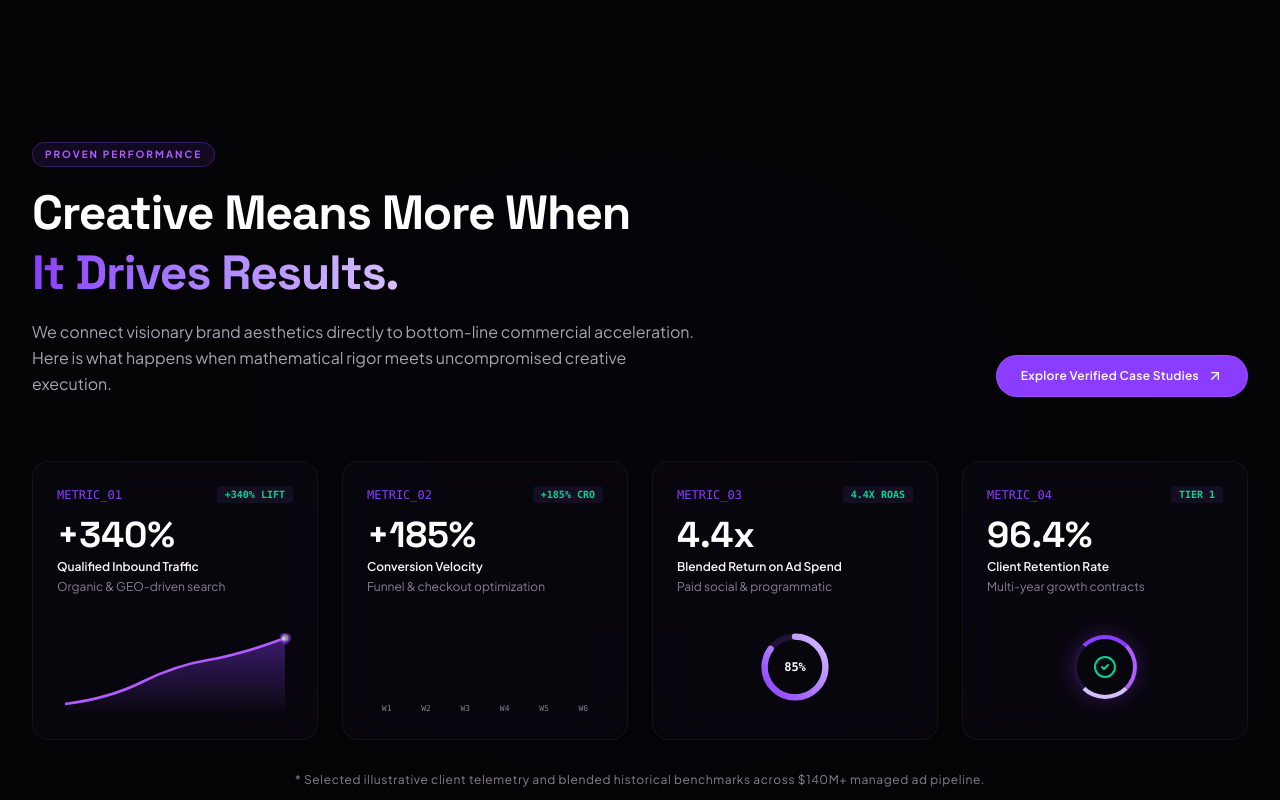
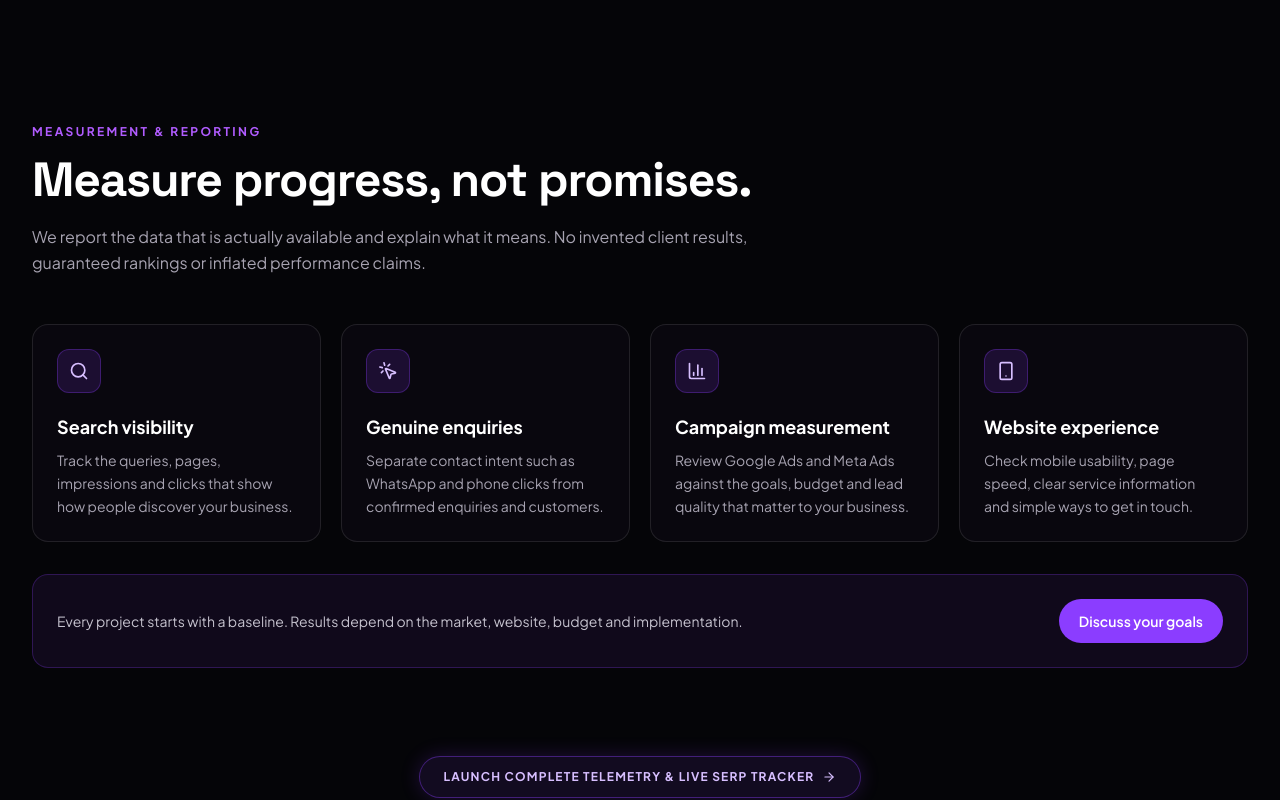
Before and after one commit to vishnu1191/seo-code, a React (Vite) app: page / in a window 1280 px wide. Shown: the part 3860-4660 px from the top of the page. Built offline with nearby package versions, Linux system fonts and the light colour scheme.

Commit message:
Improve SEO metadata and remove unverified performance claims

```diff
--- a/src/components/PerformanceSection.tsx
+++ b/src/components/PerformanceSection.tsx
@@ -1,243 +1,62 @@
-import React, { useState } from 'react';
-import { TrendingUp, BarChart3, PieChart, Activity, ArrowUpRight, CheckCircle2 } from 'lucide-react';
-import { motion } from 'motion/react';
-import { PERFORMANCE_METRICS } from '../data/agencyData';
+import React from 'react';
+import { Search, MousePointerClick, BarChart3, Smartphone } from 'lucide-react';
 
 interface PerformanceSectionProps {
   onOpenCaseStudies: () => void;
 }
 
-export const PerformanceSection: React.FC<PerformanceSectionProps> = ({ onOpenCaseStudies }) => {
-  const [activeTimeframe, setActiveTimeframe] = useState<'all' | 'enterprise' | 'dtc'>('all');
+const focusAreas = [
+  {
+    icon: Search,
+    title: 'Search visibility',
+    description: 'Track the queries, pages, impressions and clicks that show how people discover your business.',
+  },
+  {
+    icon: MousePointerClick,
+    title: 'Genuine enquiries',
+    description: 'Separate contact intent such as WhatsApp and phone clicks from confirmed enquiries and customers.',
+  },
+  {
+    icon: BarChart3,
+    title: 'Campaign measurement',
+    description: 'Review Google Ads and Meta Ads against the goals, budget and lead quality that matter to your business.',
+  },
+  {
+    icon: Smartphone,
+    title: 'Website experience',
+    description: 'Check mobile usability, page speed, clear service information and simple ways to get in touch.',
+  },
+];
 
-  return (
-    <section id="performance" className="relative py-20 lg:py-32 overflow-hidden">
-      {/* Background ambient lighting */}
-      <motion.div
-        animate={{ scale: [1, 1.15, 1], opacity: [0.12, 0.22, 0.12] }}
-        transition={{ duration: 9, repeat: Infinity, ease: "easeInOut" }}
-        className="absolute top-1/2 left-1/2 -translate-x-1/2 -translate-y-1/2 w-[700px] h-[400px] bg-[#4B147F]/15 rounded-full blur-[160px] pointer-events-none"
-      />
-
+export const PerformanceSection: React.FC<PerformanceSectionProps> = ({ onOpenCaseStudies }) => (
+  <section className="relative py-20 lg:py-28 overflow-hidden" aria-labelledby="performance-heading">
     <div className="max-w-7xl mx-auto px-4 sm:px-6 lg:px-8 relative z-10">
-
-        {/* Section Header */}
-        <motion.div
-          initial={{ opacity: 0, y: 20 }}
-          whileInView={{ opacity: 1, y: 0 }}
-          viewport={{ once: true, margin: "-40px" }}
-          transition={{ duration: 0.6, ease: "easeOut" }}
-          className="flex flex-col lg:flex-row lg:items-end justify-between gap-8 mb-16"
-        >
-          <div className="max-w-2xl">
-            <div className="inline-block px-3 py-1 rounded-full border border-[#8B3DFF]/30 bg-[#8B3DFF]/10 text-[#B15CFF] text-[10px] uppercase tracking-[0.2em] font-bold mb-4">
-              Proven Performance
-            </div>
-
-            <h2 className="font-['Space_Grotesk'] text-3xl sm:text-4xl lg:text-5xl font-bold tracking-tight text-white leading-tight mb-4">
-              Creative Means More When <br />
-              <span className="text-transparent bg-clip-text bg-gradient-to-r from-[#8B3DFF] to-[#D7BFFF]">
-                It Drives Results.
-              </span>
+      <div className="max-w-3xl mb-12">
+        <p className="text-xs uppercase tracking-[0.2em] text-[#B15CFF] font-bold mb-4">Measurement & Reporting</p>
+        <h2 id="performance-heading" className="font-['Space_Grotesk'] text-3xl sm:text-4xl lg:text-5xl font-bold tracking-tight text-white mb-5">
+          Measure progress, not promises.
         </h2>
-
         <p className="text-[#A7A3B1] text-base leading-relaxed">
-              We connect visionary brand aesthetics directly to bottom-line commercial acceleration. Here is what happens when mathematical rigor meets uncompromised creative execution.
+          We report the data that is actually available and explain what it means. No invented client results, guaranteed rankings or inflated performance claims.
         </p>
       </div>
-
-          <div className="flex items-center gap-3">
-            <motion.button
-              onClick={onOpenCaseStudies}
-              whileHover={{ scale: 1.03 }}
-              whileTap={{ scale: 0.97 }}
-              className="group inline-flex items-center gap-2 px-6 py-3 rounded-full text-xs font-semibold tracking-wide text-white bg-[#8B3DFF] hover:bg-[#9B4DFF] border border-[#B15CFF]/50 transition-all duration-300 hover:shadow-[0_0_25px_rgba(139,61,255,0.4)] cursor-pointer"
-            >
-              <span>Explore Verified Case Studies</span>
-              <ArrowUpRight className="w-4 h-4 text-white group-hover:translate-x-0.5 group-hover:-translate-y-0.5 transition-transform" />
-            </motion.button>
+      <div className="grid grid-cols-1 sm:grid-cols-2 lg:grid-cols-4 gap-5">
+        {focusAreas.map(({ icon: Icon, title, description }) => (
+          <article key={title} className="rounded-2xl bg-[#0A0810]/90 border border-white/10 p-6 hover:border-[#8B3DFF]/50 transition-colors">
+            <div className="w-11 h-11 rounded-xl bg-[#8B3DFF]/15 border border-[#8B3DFF]/30 flex items-center justify-center text-[#D7BFFF] mb-5">
+              <Icon className="w-5 h-5" aria-hidden="true" />
             </div>
-        </motion.div>
-
-        {/* 4 Performance Metric Cards Grid */}
-        <div className="grid grid-cols-1 sm:grid-cols-2 lg:grid-cols-4 gap-6">
-
-          {/* Card 1: Traffic Line Graph Visualization */}
-          <motion.div
-            initial={{ opacity: 0, y: 20 }}
-            whileInView={{ opacity: 1, y: 0 }}
-            viewport={{ once: true }}
-            transition={{ duration: 0.45, delay: 0 }}
-            whileHover={{ y: -6, transition: { duration: 0.2 } }}
-            className="group rounded-2xl bg-[#0A0810]/70 backdrop-blur-xl border border-white/5 hover:border-[#8B3DFF]/40 p-6 flex flex-col justify-between transition-colors duration-300 hover:shadow-[0_15px_35px_-10px_rgba(139,61,255,0.25)]"
-          >
-            <div>
-              <div className="flex items-center justify-between text-xs text-[#85818E] mb-3">
-                <span className="font-mono text-[#8B3DFF]">METRIC_01</span>
-                <span className="bg-[#140E23] px-2 py-0.5 rounded text-[10px] text-emerald-400 font-mono font-semibold">+340% LIFT</span>
-              </div>
-              <div className="font-['Space_Grotesk'] text-3xl sm:text-4xl font-bold text-white mb-1 group-hover:text-[#D7BFFF] transition-colors">
-                +340%
-              </div>
-              <div className="text-xs font-semibold text-[#F7F5FA] mb-1">Qualified Inbound Traffic</div>
-              <div className="text-xs text-[#85818E] mb-6">Organic & GEO-driven search</div>
-            </div>
-
-            {/* SVG Line Graph */}
-            <div className="relative w-full h-24 pt-2">
-              <svg viewBox="0 0 200 80" className="w-full h-full overflow-visible">
-                <defs>
-                  <linearGradient id="lineGrad" x1="0" y1="0" x2="0" y2="1">
-                    <stop offset="0%" stopColor="#8B3DFF" stopOpacity="0.4" />
-                    <stop offset="100%" stopColor="#8B3DFF" stopOpacity="0.0" />
-                  </linearGradient>
-                </defs>
-                {/* Area fill */}
-                <path
-                  d="M 0 70 Q 40 65, 70 50 T 130 30 T 200 10 L 200 80 L 0 80 Z"
-                  fill="url(#lineGrad)"
-                />
-                {/* Stroke line */}
-                <path
-                  d="M 0 70 Q 40 65, 70 50 T 130 30 T 200 10"
-                  fill="none"
-                  stroke="#B15CFF"
-                  strokeWidth="2.5"
-                />
-                {/* Endpoint pulsing dot */}
-                <circle cx="200" cy="10" r="4" fill="#FFFFFF" stroke="#8B3DFF" strokeWidth="2" className="animate-pulse" />
-              </svg>
-            </div>
-          </motion.div>
-
-          {/* Card 2: Conversion Bar Chart Visualization */}
-          <motion.div
-            initial={{ opacity: 0, y: 20 }}
-            whileInView={{ opacity: 1, y: 0 }}
-            viewport={{ once: true }}
-            transition={{ duration: 0.45, delay: 0.1 }}
-            whileHover={{ y: -6, transition: { duration: 0.2 } }}
-            className="group rounded-2xl bg-[#0A0810]/70 backdrop-blur-xl border border-white/5 hover:border-[#8B3DFF]/40 p-6 flex flex-col justify-between transition-colors duration-300 hover:shadow-[0_15px_35px_-10px_rgba(139,61,255,0.25)]"
-          >
-            <div>
-              <div className="flex items-center justify-between text-xs text-[#85818E] mb-3">
-                <span className="font-mono text-[#8B3DFF]">METRIC_02</span>
-                <span className="bg-[#140E23] px-2 py-0.5 rounded text-[10px] text-emerald-400 font-mono font-semibold">+185% CRO</span>
-              </div>
-              <div className="font-['Space_Grotesk'] text-3xl sm:text-4xl font-bold text-white mb-1 group-hover:text-[#D7BFFF] transition-colors">
-                +185%
-              </div>
-              <div className="text-xs font-semibold text-[#F7F5FA] mb-1">Conversion Velocity</div>
-              <div className="text-xs text-[#85818E] mb-6">Funnel & checkout optimization</div>
-            </div>
-
-            {/* SVG Bar Chart with glowing heights */}
-            <div className="flex items-end justify-between h-24 gap-2 pt-2 px-1">
-              {[35, 48, 62, 75, 90, 100].map((height, i) => (
-                <div key={i} className="flex-1 flex flex-col items-center gap-1 group-hover:scale-y-105 transition-transform duration-300 origin-bottom">
-                  <div
-                    className={`w-full rounded-t-sm transition-all duration-500 ${
-                      i === 5
-                        ? 'bg-gradient-to-t from-[#8B3DFF] to-[#D7BFFF] shadow-[0_0_12px_#8B3DFF]'
-                        : 'bg-[#1E1435] group-hover:bg-[#35105C]'
-                    }`}
-                    style={{ height: `${height}%` }}
-                  />
-                  <span className="text-[8px] font-mono text-[#85818E]">W{i + 1}</span>
-                </div>
+            <h3 className="text-white font-bold text-lg mb-2">{title}</h3>
+            <p className="text-sm text-[#A7A3B1] leading-relaxed">{description}</p>
+          </article>
         ))}
       </div>
-          </motion.div>
-
-          {/* Card 3: ROAS Circular Progress Ring */}
-          <motion.div
-            initial={{ opacity: 0, y: 20 }}
-            whileInView={{ opacity: 1, y: 0 }}
-            viewport={{ once: true }}
-            transition={{ duration: 0.45, delay: 0.2 }}
-            whileHover={{ y: -6, transition: { duration: 0.2 } }}
-            className="group rounded-2xl bg-[#0A0810]/70 backdrop-blur-xl border border-white/5 hover:border-[#8B3DFF]/40 p-6 flex flex-col justify-between transition-colors duration-300 hover:shadow-[0_15px_35px_-10px_rgba(139,61,255,0.25)]"
-          >
-            <div>
-              <div className="flex items-center justify-between text-xs text-[#85818E] mb-3">
-                <span className="font-mono text-[#8B3DFF]">METRIC_03</span>
-                <span className="bg-[#140E23] px-2 py-0.5 rounded text-[10px] text-emerald-400 font-mono font-semibold">4.4X ROAS</span>
+      <div className="mt-8 flex flex-col sm:flex-row sm:items-center sm:justify-between gap-4 rounded-2xl border border-[#8B3DFF]/25 bg-[#10091B] p-6">
+        <p className="text-sm text-[#C5C2CE]">Every project starts with a baseline. Results depend on the market, website, budget and implementation.</p>
+        <button onClick={onOpenCaseStudies} className="shrink-0 px-5 py-3 rounded-full bg-[#8B3DFF] hover:bg-[#9B4DFF] text-white text-sm font-semibold transition-colors">
+          Discuss your goals
+        </button>
       </div>
-              <div className="font-['Space_Grotesk'] text-3xl sm:text-4xl font-bold text-white mb-1 group-hover:text-[#D7BFFF] transition-colors">
-                4.4x
-              </div>
-              <div className="text-xs font-semibold text-[#F7F5FA] mb-1">Blended Return on Ad Spend</div>
-              <div className="text-xs text-[#85818E] mb-4">Paid social & programmatic</div>
-            </div>
-
-            {/* Circular Progress Gauge */}
-            <div className="relative flex items-center justify-center h-24">
-              <svg className="w-20 h-20 -rotate-90" viewBox="0 0 100 100">
-                <circle cx="50" cy="50" r="38" fill="none" stroke="#1F1235" strokeWidth="8" />
-                <circle
-                  cx="50"
-                  cy="50"
-                  r="38"
-                  fill="none"
-                  stroke="url(#circleGrad)"
-                  strokeWidth="8"
-                  strokeDasharray="238"
-                  strokeDashoffset="35"
-                  strokeLinecap="round"
-                  className="transition-all duration-1000 group-hover:stroke-[#D7BFFF]"
-                />
-                <defs>
-                  <linearGradient id="circleGrad" x1="0%" y1="0%" x2="100%" y2="100%">
-                    <stop offset="0%" stopColor="#8B3DFF" />
-                    <stop offset="100%" stopColor="#D7BFFF" />
-                  </linearGradient>
-                </defs>
-              </svg>
-              <div className="absolute font-mono text-xs font-bold text-white">
-                85%
-              </div>
-            </div>
-          </motion.div>
-
-          {/* Card 4: Executive Retention Sparkline */}
-          <motion.div
-            initial={{ opacity: 0, y: 20 }}
-            whileInView={{ opacity: 1, y: 0 }}
-            viewport={{ once: true }}
-            transition={{ duration: 0.45, delay: 0.3 }}
-            whileHover={{ y: -6, transition: { duration: 0.2 } }}
-            className="group rounded-2xl bg-[#0A0810]/70 backdrop-blur-xl border border-white/5 hover:border-[#8B3DFF]/40 p-6 flex flex-col justify-between transition-colors duration-300 hover:shadow-[0_15px_35px_-10px_rgba(139,61,255,0.25)]"
-          >
-            <div>
-              <div className="flex items-center justify-between text-xs text-[#85818E] mb-3">
-                <span className="font-mono text-[#8B3DFF]">METRIC_04</span>
-                <span className="bg-[#140E23] px-2 py-0.5 rounded text-[10px] text-emerald-400 font-mono font-semibold">TIER 1</span>
-              </div>
-              <div className="font-['Space_Grotesk'] text-3xl sm:text-4xl font-bold text-white mb-1 group-hover:text-[#D7BFFF] transition-colors">
-                96.4%
-              </div>
-              <div className="text-xs font-semibold text-[#F7F5FA] mb-1">Client Retention Rate</div>
-              <div className="text-xs text-[#85818E] mb-6">Multi-year growth contracts</div>
-            </div>
-
-            {/* Circular Ring Gauge Dual Accent */}
-            <div className="relative flex items-center justify-center h-24">
-              <div className="w-16 h-16 rounded-full border-4 border-[#1F1235] border-t-[#8B3DFF] border-r-[#B15CFF] border-b-[#D7BFFF] flex items-center justify-center shadow-[0_0_20px_rgba(139,61,255,0.3)] animate-spin-slow">
-                <CheckCircle2 className="w-6 h-6 text-emerald-400" />
-              </div>
-            </div>
-          </motion.div>
-
-        </div>
-
-        {/* Footnote */}
-        <div className="mt-8 text-center">
-          <p className="text-xs text-[#85818E] tracking-wider">
-            * Selected illustrative client telemetry and blended historical benchmarks across $140M+ managed ad pipeline.
-          </p>
-        </div>
-
     </div>
   </section>
 );
-};
```
Lines whose indentation alone changed are shown as unchanged.
